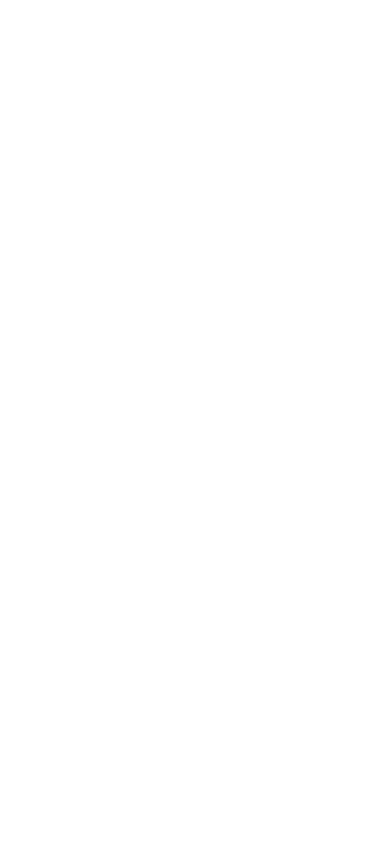
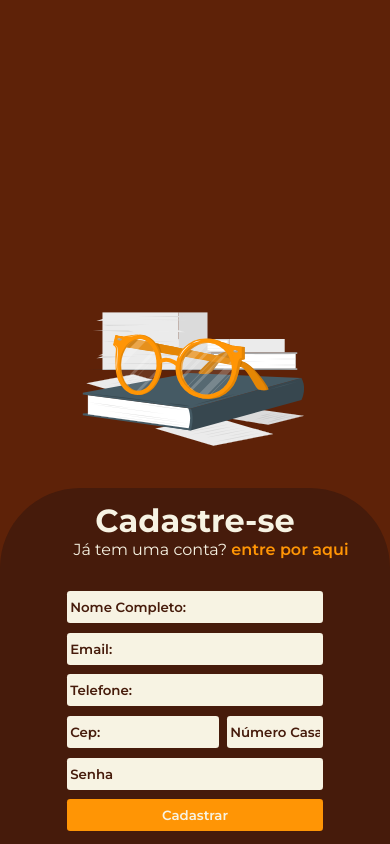
Before and after one commit to Carlos-bonfim26/biblioteca_eccomerce, a PHP site: page /pages/cadastro.php in a window 390 px wide. Before the commit the page is empty. Run offline with PHP 8.4, Linux system fonts and the light colour scheme.

Commit message:
feat: interface página de cadastro e função de cadastrar clientes

```diff
--- /dev/null
+++ b/css/forms.css
@@ -0,0 +1,134 @@
+@import url("https://fonts.googleapis.com/css2?family=Montserrat:ital,wght@0,100..900;1,100..900&display=swap");
+* {
+  padding: 0;
+  margin: 0;
+  box-sizing: border-box;
+  font-family: "Montserrat", sans-serif;
+}
+.container-signUp {
+  align-items: center;
+  width: 100%;
+
+  min-height: 100vh;
+  background-color: #5e2208;
+  display: flex;
+}
+.container-form {
+  display: flex;
+  flex-direction: column;
+  align-items: center;
+  justify-content: center;
+  width: 65%;
+
+  border-bottom-right-radius: 50%;
+  min-height: 100vh;
+  padding: 0.8rem;
+  background-color: #461b0b;
+}
+.container-form h1 {
+  color: #f7f3e3;
+  font-size: 2.7rem;
+}
+.container-form p {
+  color: #f7f3e3;
+  font-size: 1.2rem;
+  margin-left: 2rem;
+}
+.container-form a {
+  color: #ff9505;
+  text-decoration: none;
+  font-weight: 600;
+}
+.container-form form {
+  margin-top: 2rem;
+  display: flex;
+  align-items: center;
+  justify-content: space-around;
+  flex-direction: column;
+  gap: 0.6rem;
+}
+.container-form form input {
+  height: 2.2rem;
+  width: 22rem;
+  outline: none;
+  border-radius: 0.2rem;
+  border: none;
+  color: #010c13;
+  background-color: #f7f3e3;
+  padding: 0.2rem;
+}
+.container-form form input::placeholder {
+  color: #461b0b;
+  font-weight: 600;
+}
+.container-form form input[type="submit"] {
+  background-color: #ff9505;
+  color: #f7f3e3;
+  font-weight: 600;
+  cursor: pointer;
+  transition: 0.3s ease-in;
+}
+.container-form form input[type="submit"]:hover {
+  background-color: #ffb651;
+}
+.form-house {
+  display: flex;
+  gap: 0.5rem;
+}
+.form-house #cep {
+  width: 12rem;
+}
+.form-house #nCasa {
+  width: 9.5rem;
+}
+.image-form {
+  min-height: 100vh;
+  display: flex;
+  align-items: end;
+}
+.image-form img {
+  width: 25rem;
+  margin-bottom: 2rem;
+}
+
+@media (max-width: 800px) {
+  .container-form h1 {
+    font-size: 2rem;
+  }
+  .container-form p {
+    font-size: 1rem;
+  }
+  .container-form form input{
+    height: 2rem;
+    width: 16rem;
+  }
+  .form-house #cep{
+    width: 9.5rem;
+  }
+  .form-house #nCasa{
+    width: 6rem;
+  }
+  .image-form img {
+    width: 20rem;
+    margin-bottom: 2rem;
+  }
+}
+@media (max-width: 680px){
+.container-signUp{
+    flex-direction: column-reverse;
+}
+.container-form{
+    width: 100%;
+    min-height: fit-content;
+    justify-content: start;
+    border-bottom-right-radius: 0%;
+    border-top-left-radius: 5rem;
+    border-top-right-radius: 5rem;
+}
+.image-form {
+    min-height: 15vh;
+}
+.image-form img{
+    width: 16rem;
+}
+}
--- a/pages/cadastro.php
+++ b/pages/cadastro.php
@@ -1,17 +1,41 @@
 <!DOCTYPE html>
 <html lang="pt-br">
+
 <head>
     <meta charset="UTF-8">
     <meta http-equiv="X-UA-Compatible" content="IE=edge">
     <meta name="viewport" content="width=device-width, initial-scale=1.0">
     <meta name="author" content="Carlos Bonfim">
     <title>Cadastro</title>
-    <link rel="stylesheet" href="/css/style.css">
-    <link rel="shortcut icon" href="/img/logoIcon.png" type="image/x-icon">
+    <link rel="stylesheet" href="../css/forms.css">
+    <link rel="shortcut icon" href="../img/logoIcon.png" type="image/x-icon">
 </head>
+
 <body>
 
+    <main class="container-signUp">
+        <div class="container-form">
+            <h1>Cadastre-se</h1>
+            <p>Já tem uma conta? <a href="login.php">entre por aqui</a></p>
 
+            <form action="../src/cadastroBack.php" method="post">
+                <input name="name" id="name" placeholder="Nome Completo:" type="text">
+                <input name="email" id="email" placeholder="Email:" type="email">
+                <input name="telefone" id="telefone" placeholder="Telefone:" type="tel">
+                <div class="form-house">
+                    <input name="cep" id="cep" placeholder="Cep:" type="text">
+                    <input name="nCasa" id="nCasa" placeholder="Número Casa" type="text">
+                </div>
+                <input name="password" id="password" placeholder="Senha" type="password">
+
+                <input type="submit" value="Cadastrar">
+            </form>
+        </div>
+        <div class="image-form">
+            <img src="../img/signUpImg.svg" alt="">
+        </div>
+    </main>
 
 </body>
+
 </html>
```
Also changed, not shown: src/cadastroBack.php (added, +22 -0 lines), img/signUpImg.svg (added).
